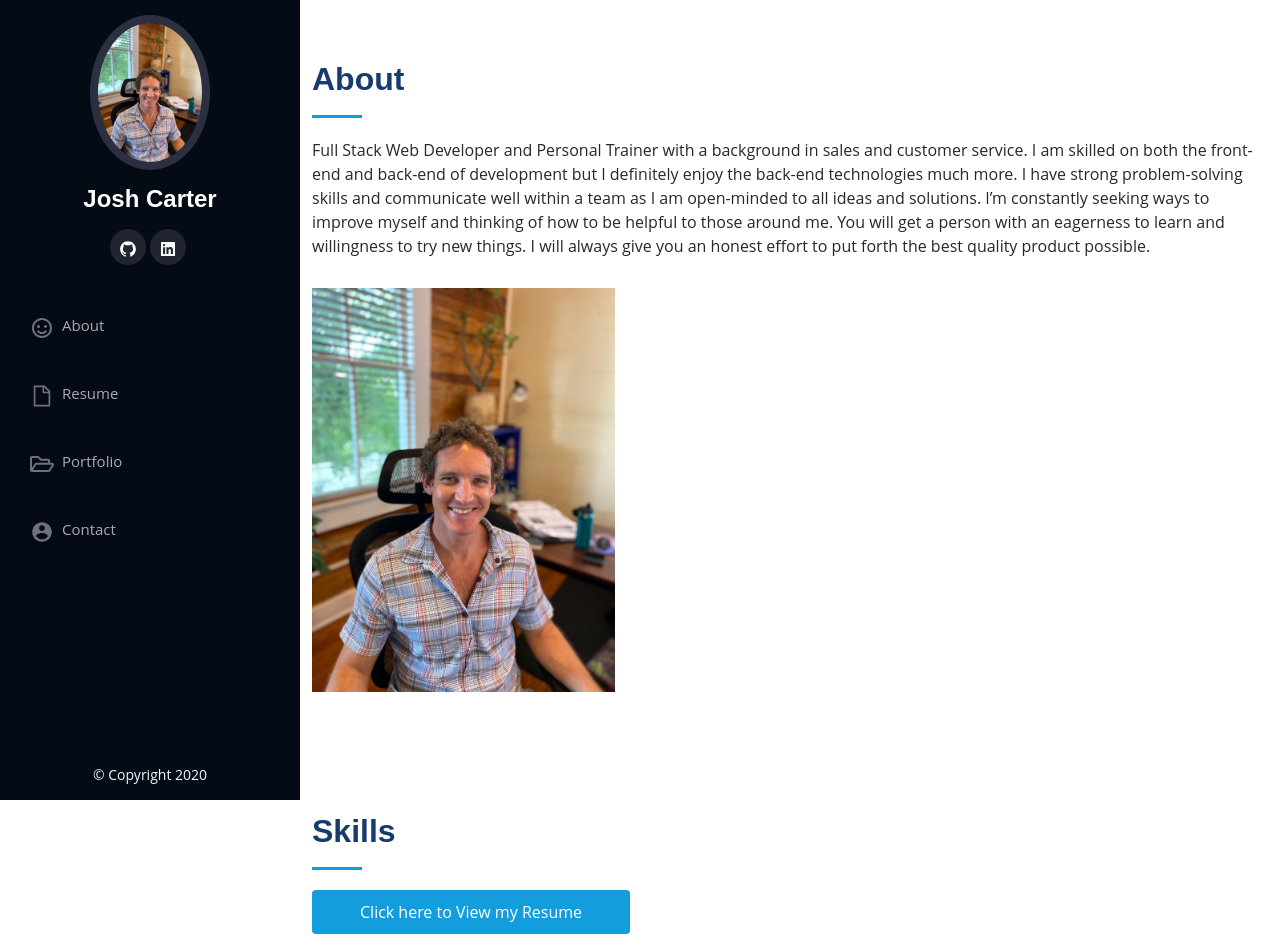
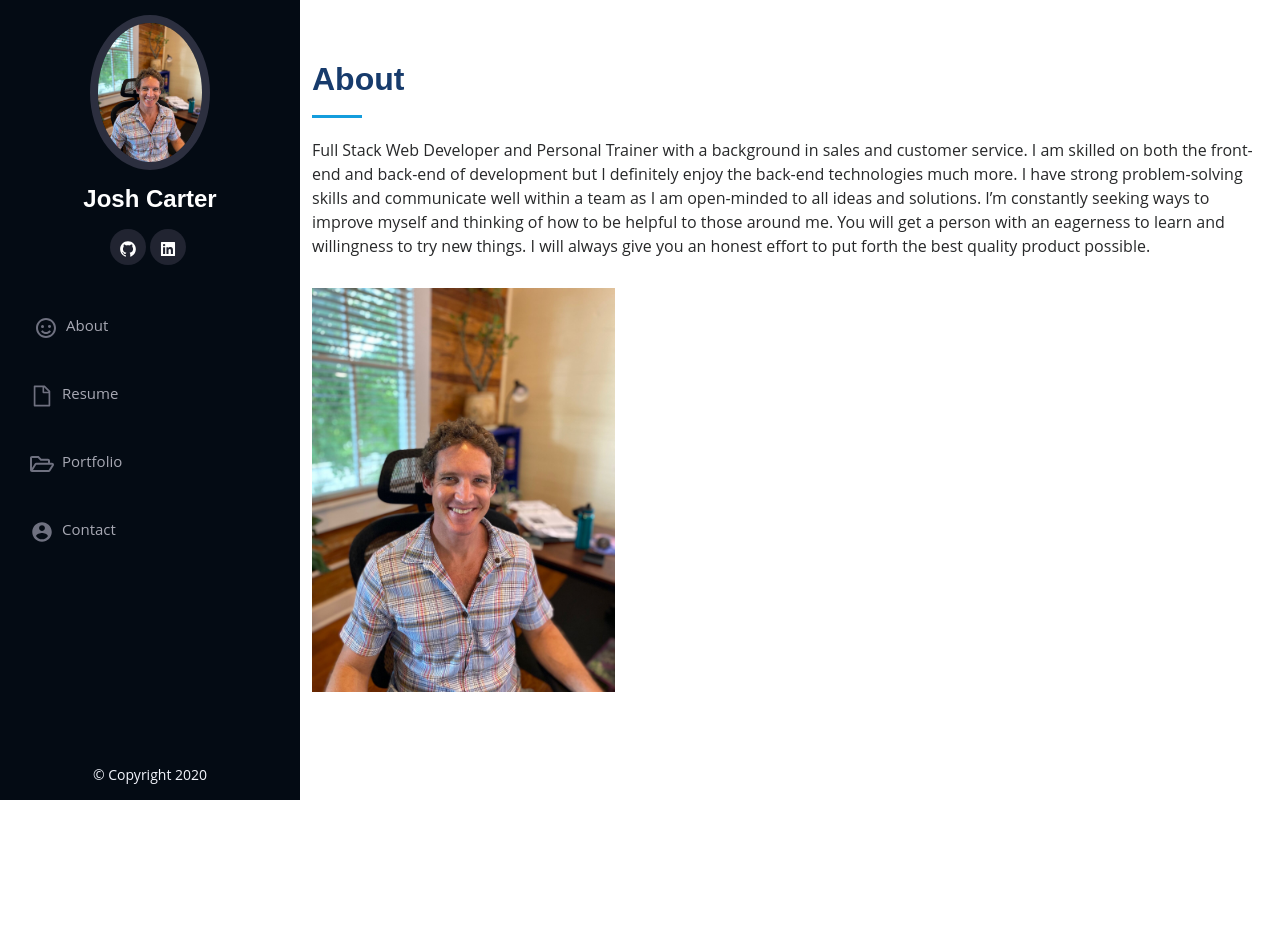
Before and after one commit to JoshCarter8400/josh-carter-portfolio, a React (Create React App) app: page / in a window 1280 px wide. Shown: the top 952 px of the page. After the commit the page ends 800 px from the top, so only its background shows below. Built offline with nearby package versions, Linux system fonts and the light colour scheme.

Commit message:
set up conitional rendering

```diff
--- a/src/App.js
+++ b/src/App.js
@@ -24,10 +24,17 @@ function App() {
       ></Nav>
       <Footer />
       <main>
-        <About />
-        <Resume />
-        <Portfolio />
-        <Contact />
+        {currentNav === "About" ? (
+          <About />
+        ) : currentNav === "Portfolio" ? (
+          <Portfolio />
+        ) : currentNav === "Resume" ? (
+          <Resume />
+        ) : currentNav === "Contact" ? (
+          <Contact />
+        ) : (
+          <About />
+        )}
       </main>
     </div>
   );
--- a/src/components/Contact/index.js
+++ b/src/components/Contact/index.js
@@ -86,7 +86,7 @@ function Contact() {
                   position: "absolute",
                 }}
                 allow="fullscreen"
-              ></Iframe> */}
+              /> */}
             </div>
 
             <div className="col-lg-7 mt-5 mt-lg-0 d-flex align-items-stretch">
--- a/src/components/Nav/index.js
+++ b/src/components/Nav/index.js
@@ -49,7 +49,11 @@ function Nav(props) {
         <nav className="nav-menu">
           <ul>
             <li>
-              <a href="#about" onClick={() => setContactSelected(false)}>
+              <a
+                className={`mx-1 ${currentNav === "About" ? "navActive" : ""}`}
+                href="#about"
+                onClick={() => setCurrentNav("About")}
+              >
                 <i className="bx bx-user">
                   <BiSmile />
                 </i>{" "}
@@ -58,7 +62,7 @@ function Nav(props) {
             </li>
 
             <li>
-              <a href="#resume">
+              <a href="#resume" onClick={() => setCurrentNav("Resume")}>
                 <i className="bx bx-file-blank">
                   <AiOutlineFile />
                 </i>{" "}
@@ -67,7 +71,7 @@ function Nav(props) {
             </li>
 
             <li>
-              <a href="#portfolio">
+              <a href="#portfolio" onClick={() => setCurrentNav("Portfolio")}>
                 <i className="bx bx-book-content">
                   <FaRegFolderOpen />
                 </i>{" "}
@@ -76,8 +80,8 @@ function Nav(props) {
             </li>
 
             <li>
-              <a href="#contact" onClick={() => setContactSelected(true)}>
-                <i class="bx bx-envelope">
+              <a href="#contact" onClick={() => setCurrentNav("Contact")}>
+                <i className="bx bx-envelope">
                   <IoMdContact />
                 </i>{" "}
                 Contact
--- a/src/components/Resume/index.js
+++ b/src/components/Resume/index.js
@@ -1,4 +1,5 @@
 import React from "react";
+import credentials from "./resume.pdf";
 
 function Resume() {
   return (
@@ -9,10 +10,7 @@ function Resume() {
             <div className="section-title about content">
               <h2>Skills</h2>
               <button className="about content resume-btn">
-                <a
-                  href="https://docs.google.com/document/d/1Zdfno3WPaAxMlCr3YHMfI6Ujbsb5wWgV2dehVFzh2hI/edit?usp=sharing"
-                  target="blank"
-                >
+                <a href={credentials} target="blank">
                   <span className="resume-btn">
                     Click here to View my Resume
                   </span>
--- a/src/index.css
+++ b/src/index.css
@@ -170,7 +170,8 @@ h6 {
 
 .nav-menu a:hover i,
 .nav-menu .active > a i,
-.nav-menu li:hover > a i {
+.nav-menu li:hover > a i,
+.navActive {
   color: #149ddd;
 }
 
```
Also changed, not shown: 2 other files (tests, documents, lock files or other folders).
